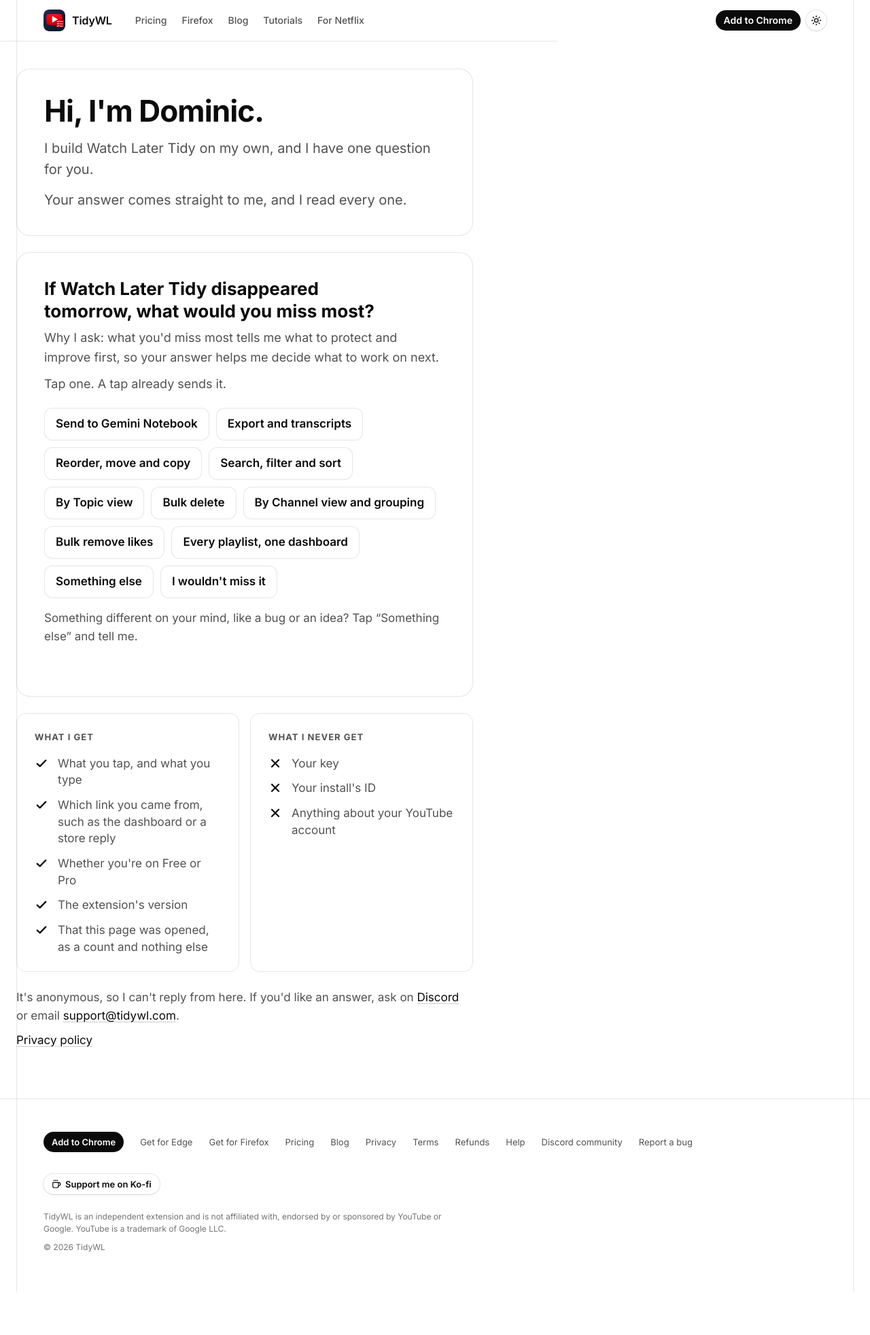
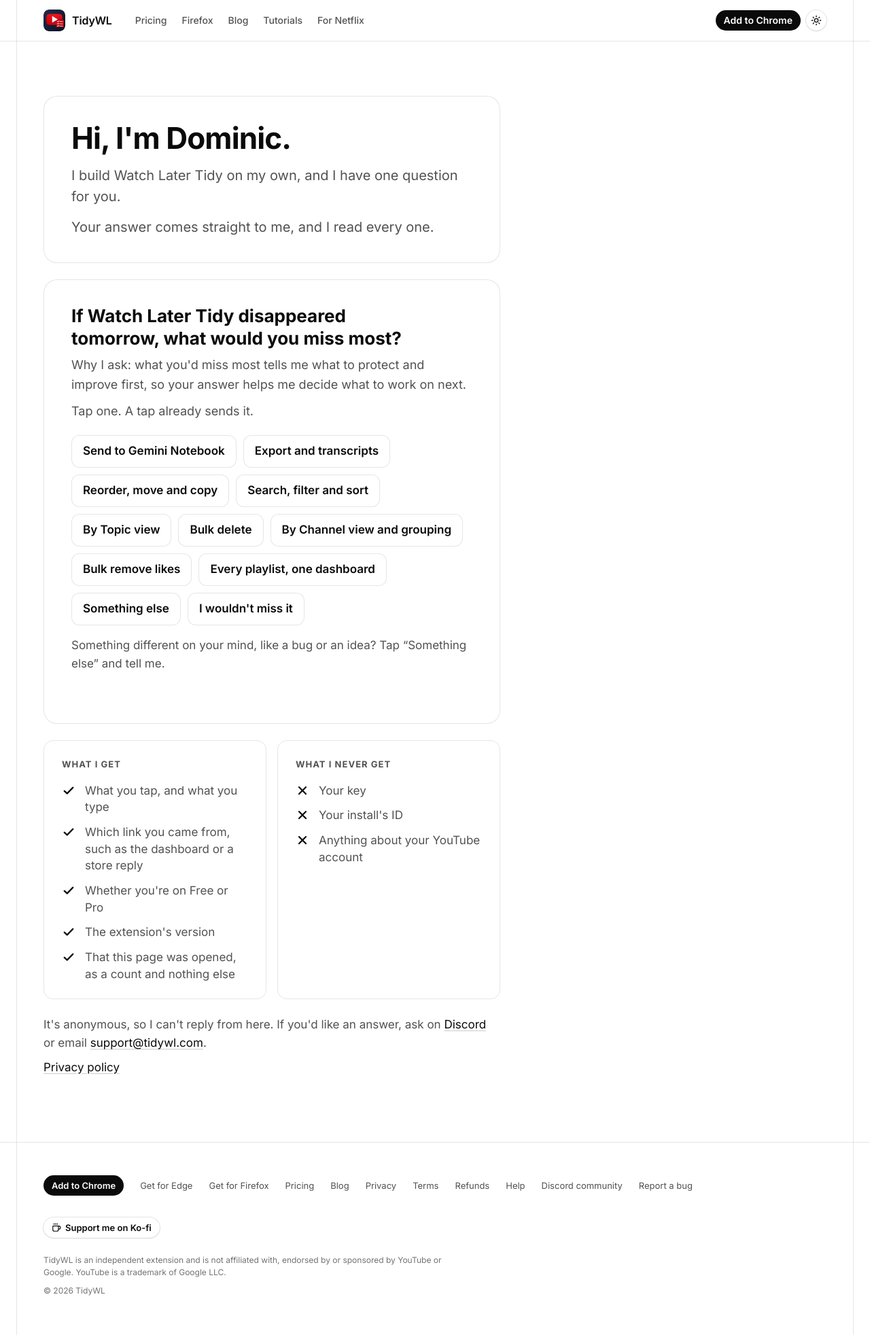
Before and after one commit to dominic-lam/tidywl-site, a Jekyll site: the page built from feedback/index.html, in a window 1280 px wide. Shown: the whole page at 68% size. Built offline with Jekyll 4.4.1, drawn with Linux system fonts in a browser that asks for light colours; before the commit the page ends 1900 px from its top, so only the background shows below that.

Commit message:
Feedback page: the cards sit in the site column again, starting where the header's logo does
The page's own `.blog-wrap.fb` max-width (820px) and padding outranked the redesign's `.site > section`
(two classes against a class and an element), while the redesign's `margin: 0` still won, so the column sat
pinned to the window's left edge across the canvas line, and its top line stopped at 820px. The page now
takes width, padding and place from styles-site.html, the same as checkout/success and the legal pages.

Co-Authored-By: Claude Opus 5.5 <noreply@anthropic.com>
Claude-Session: https://claude.ai/code/session_01LiAXDvX6orMbLduskCoBX8

```diff
--- a/feedback/index.html
+++ b/feedback/index.html
@@ -16,7 +16,10 @@ robots: noindex
   }
   :root[data-theme="dark"] { --fb-off-bg: #38332e; --fb-off-fg: #a89f97; --fb-focus: rgba(255, 122, 112, 0.28); }
 
-  .blog-wrap.fb { max-width: 820px; padding: 40px 24px 72px; display: grid; gap: 24px; }
+  /* Width, padding and place come from styles-site.html's `.site > section` and `.site .blog-wrap > *`, as on every other
+     page of the default layout. Until 2026-11-07 a max-width and padding here outranked them (two classes against one
+     class and an element), so the column sat pinned to the window's left edge, across the canvas line. */
+  .blog-wrap.fb { display: grid; gap: 24px; }
   .fb a { color: var(--accent-text); text-decoration: underline; text-underline-offset: 3px; }
   .fb a:focus-visible { outline: 2px solid var(--text); outline-offset: 3px; border-radius: 2px; }
 
@@ -112,7 +115,7 @@ robots: noindex
   .fb .fq[data-stepped] > :not([hidden]) { animation: fb-in 0.22s ease-out; }
 
   @media (max-width: 600px) {
-    .blog-wrap.fb { padding: 24px 16px 56px; gap: 18px; }
+    .blog-wrap.fb { gap: 18px; }
     .fb-note { padding: 24px 22px; }
     .fb-note p { font-size: 1.125rem; }
     .fb .fq { padding: 24px 22px 26px; }
```
